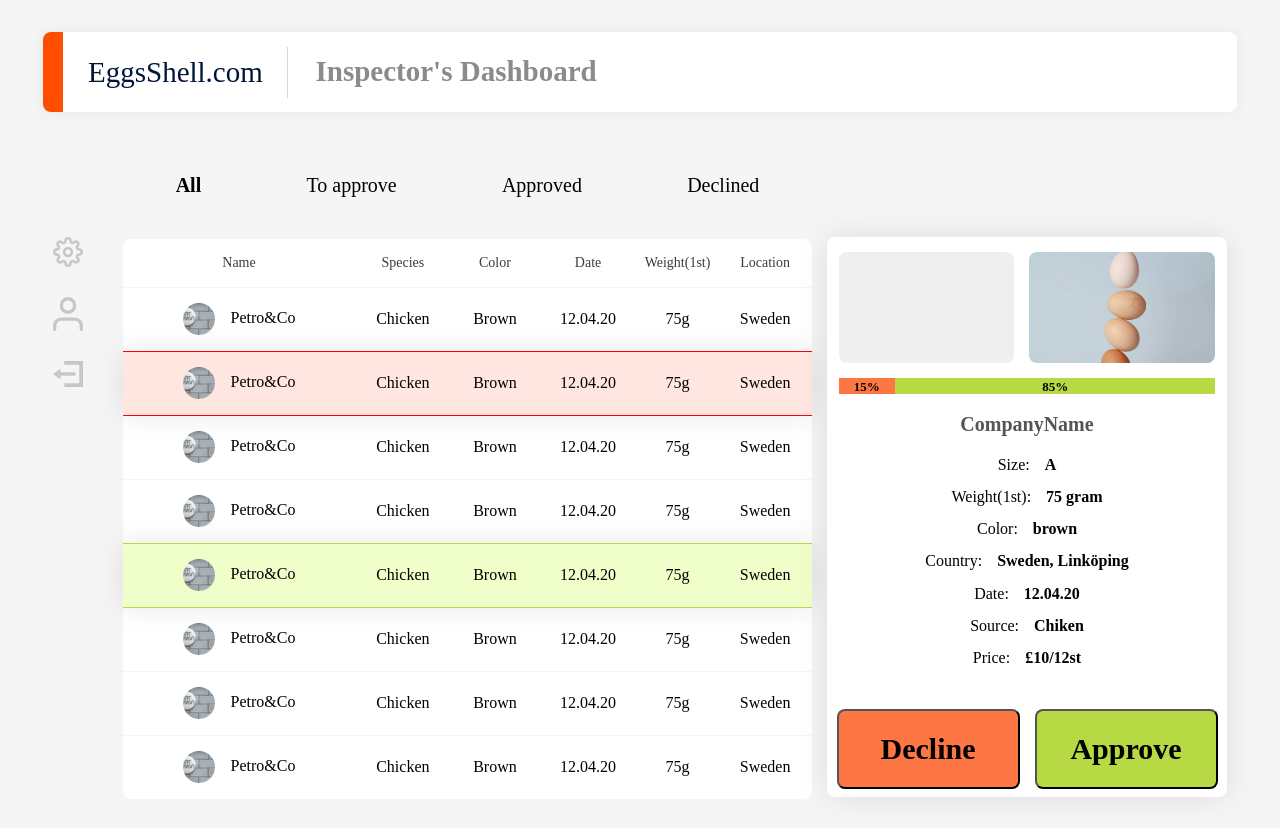
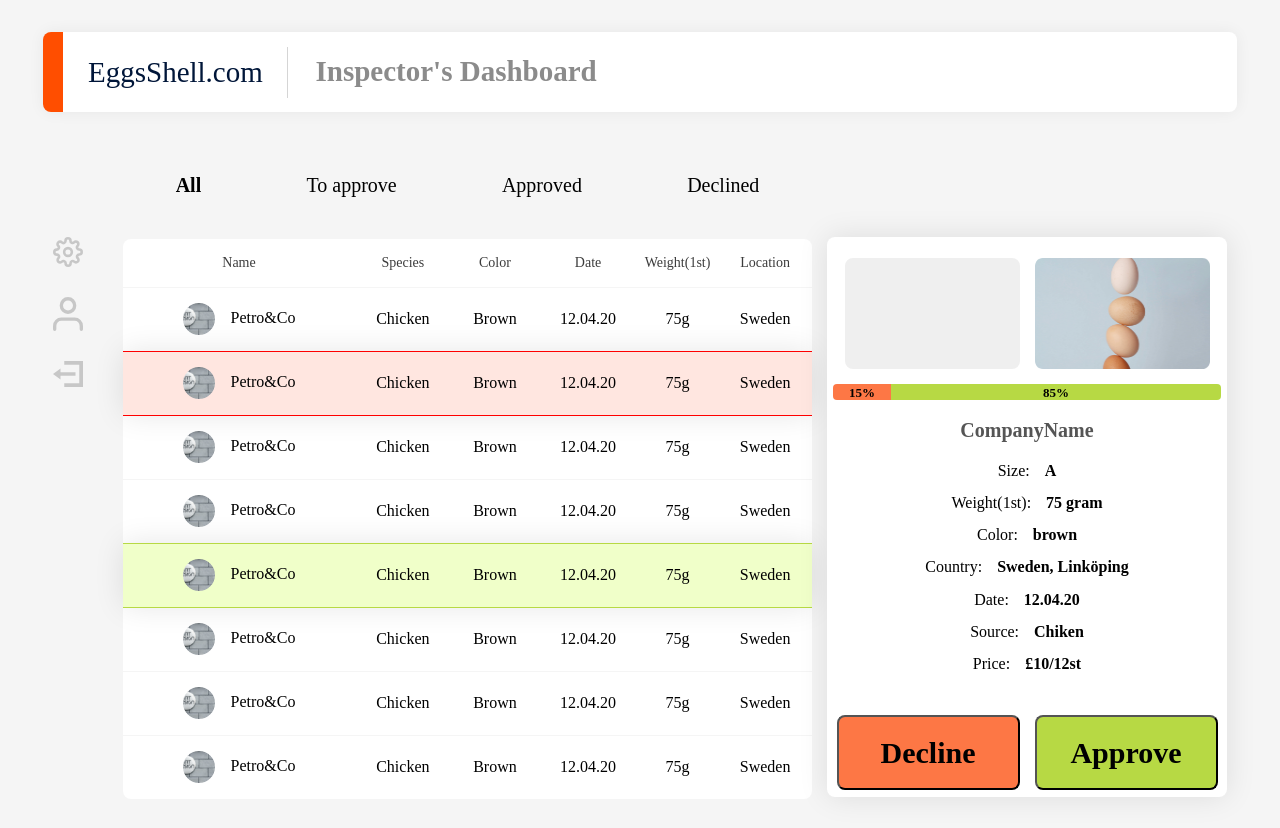
Before and after one commit to lkalneus/eggs-shell, a website: page inspector.html in a window 1280 px wide. Drawn offline with nearby package versions, Linux system fonts and the light colour scheme; files that its build step writes are made by us from their sources.

Commit message:
отредактировали inspector

```diff
--- a/dev/less/aside.less
+++ b/dev/less/aside.less
@@ -190,7 +190,7 @@
     margin-top: 55px;
 }
 .company-name {
-    width: 400px;
+    width: 350px;
     height: 560px;
     border-radius: 8px;
     box-shadow: 0 0 30px 0 rgba(0, 0, 0, 0.1);
@@ -199,26 +199,39 @@
     flex-direction: column;
     box-sizing: border-box;
     align-items: center;
+    padding: 6px;
 
-    .company-name-pic {
+    @media (min-width:1220px) {
+        width: 400px;
+    }
+
+    .company-name-pics {
         display: flex;
         justify-content: space-around;
         margin-top: 15px;
     }
+    .company-name-pic {
+        width: 165px;
+        margin-right: 5px;
+        @media (min-width: 1220px) {
+            width: 175px;
+            margin-right: 15px;
+        }
+        &:last-child {
+            margin-right: 0;
+        }
+    }
     .company-name-logo-rectangle {
-        width: 175px;
         height: 111px;
         border-radius: 8px;
         background-color: #efefef;
-        margin-right: 15px;
     }
     .progress-bar {
-        width: 377px;
+        width: 100%;
         height: 16px;
         border-radius: 4px;
         display: flex;
         margin-top: 15px;
-
     }
     .progress-bar-15 {
         width: 15%;
@@ -232,6 +245,7 @@
         letter-spacing: normal;
         text-align: center;
         color: #000000;
+        border-radius: 4px 0 0 4px;
     }
     .progress-bar-85 {
         width: 85%;
@@ -245,6 +259,7 @@
         letter-spacing: normal;
         text-align: center;
         color: #000000;
+        border-radius: 0 4px 4px 0;
     }
     .company-name-heading {
         font-family: OpenSans;
@@ -282,15 +297,14 @@
         color: #000000;
         font-weight: 600;
     }
-    .company-name-button {
+    .company-name-buttons {
         display: flex;
         margin-top: 30px;
     }
-    .button-decline {
-        width: 183px;
-        height: 80px;
+    .company-name-button {
+        width: 160px;
+        height: 75px;
         border-radius: 8px;
-        background-color: #fd7745;
         font-family: OpenSans;
         font-size: 30px;
         font-weight: 600;
@@ -300,22 +314,16 @@
         letter-spacing: normal;
         text-align: center;
         color: #000000;
+        @media (min-width: 1220px) {
+            width: 183px;
+        }
+    }
+    .button-decline {
+        background-color: #fd7745;
         margin-right: 15px;
     }
     .button-approve {
-        width: 183px;
-        height: 80px;
-        border-radius: 8px;
         background-color: #b7d944;
-        font-family: OpenSans;
-        font-size: 30px;
-        font-weight: 600;
-        font-stretch: normal;
-        font-style: normal;
-        line-height: 1.37;
-        letter-spacing: normal;
-        text-align: center;
-        color: #000000;
     }
 
 }
--- a/dev/less/main-div.less
+++ b/dev/less/main-div.less
@@ -24,7 +24,6 @@
 
 }
 .table {
-    width: 100%;
     background-color: #ffffff;
     border-collapse: collapse;
     border-radius: 8px;
@@ -97,8 +96,11 @@
         text-align: center;
         color: #000000;
     }
-    .name-inspector {
-        min-width: 200px;
+    .td-inspector.name-inspector {
+        min-width: 115px;
+        @media (min-width: 1220px) {
+            min-width: 200px;
+        }
 
         .avatar-img {
             display: inline-block;
--- a/dev/less/main.less
+++ b/dev/less/main.less
@@ -10,5 +10,10 @@ body {
 
 .wrapper {
     background-color: #f5f5f5 ;
-    padding: 32px 43px;
+    padding: 32px 13px;
+
+    @media (min-width: 1220px) {
+        padding-left: 43px;
+        padding-right: 43px;
+    }
 }
--- a/dev/less/menu.less
+++ b/dev/less/menu.less
@@ -9,4 +9,8 @@
 }
 .menu-inspector {
     margin-top: 85px;
+    margin-right: 0;
+    @media (min-width: 1220px) {
+        margin-right: 40px;
+    }
 }
--- a/dev/less/page.less
+++ b/dev/less/page.less
@@ -1,5 +1,11 @@
 .page {
     display: flex;
-    justify-content: center;
+    justify-content: space-between;
     padding-top: 40px;
+    max-width: 1400px;
+    margin: 0 auto;
+
+    @media (min-width: 1220px) {
+        justify-content: center;
+    }
 }
--- a/inspector.html
+++ b/inspector.html
@@ -134,9 +134,9 @@
         </main>
         <aside class="aside aside-inspector">
             <div class="company-name">
-                <div class="company-name-pic">
-                    <div class="company-name-logo-rectangle"></div>
-                    <img class="company-name-logo-img" src="/assets/Egg photo (1).png">
+                <div class="company-name-pics">
+                    <div class="company-name-pic company-name-logo-rectangle"></div>
+                    <img class="company-name-pic company-name-logo-img" src="/assets/Egg photo (1).png">
                 </div>
                 <div class="progress-bar">
                     <div class="progress-bar-15">15%</div>
@@ -171,11 +171,11 @@
                     <div class="text-first">Price:</div>
                     <div class="text-second">£10/12st</div>
                 </div>
-                <div class="company-name-button">
-                    <button class="button-decline">
+                <div class="company-name-buttons">
+                    <button class="company-name-button button-decline">
                         Decline
                     </button>
-                    <button class="button-approve">
+                    <button class="company-name-button button-approve">
                         Approve
                     </button>
 
```
